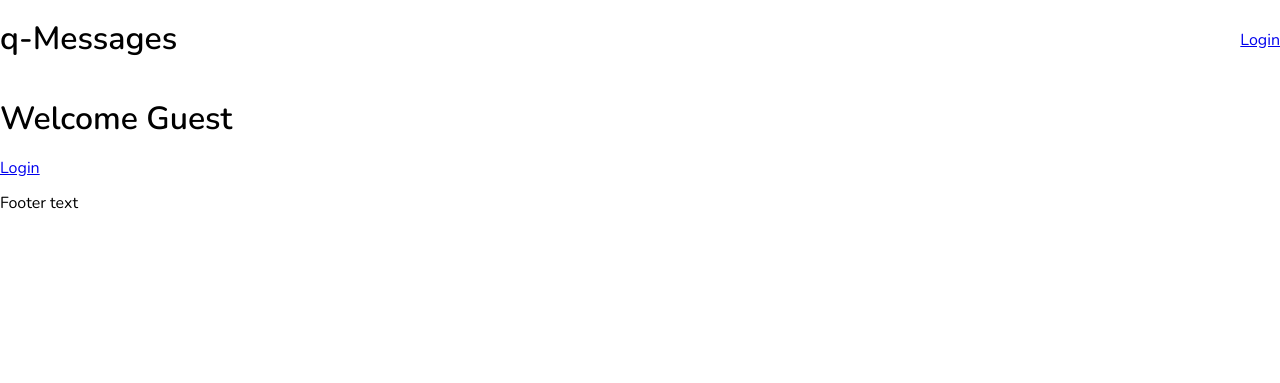
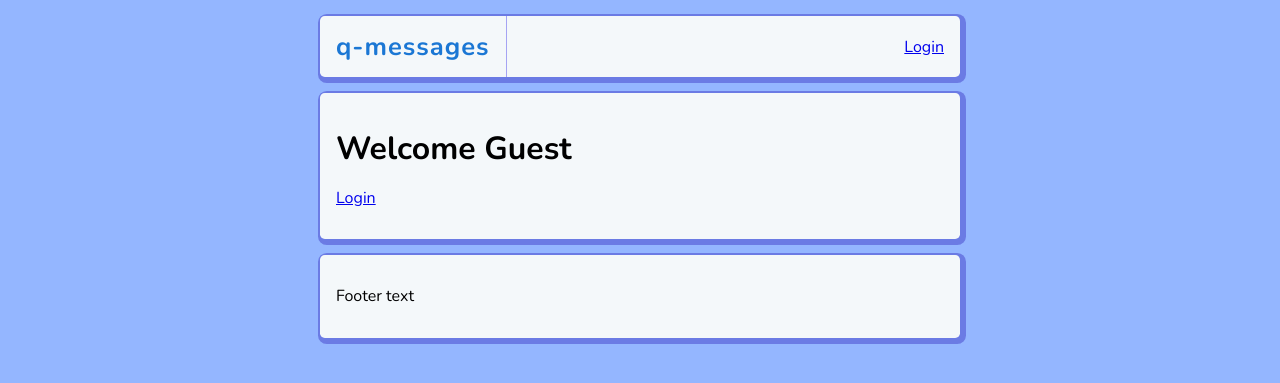
Before and after one commit to qvistdev09/q-messages, a Flask app: template templates/home.html in a window 1280 px wide. Shown: the top 383 px of the page. Run offline with Flask 2, Linux system fonts and the light colour scheme; the template is opened without the code that fills it, so the values that code supplies are empty.

Commit message:
Style tweaks

```diff
--- a/static/style.css
+++ b/static/style.css
@@ -1,13 +1,61 @@
-@import url("https://fonts.googleapis.com/css2?family=Nunito:wght@200;300;400;600&display=swap");
+@import url("https://fonts.googleapis.com/css2?family=Nunito:wght@200;300;400;600;700&display=swap");
 
 * {
   box-sizing: border-box;
   font-family: "Nunito", sans-serif;
 }
 
+:root {
+  --bg: rgb(148, 182, 255);
+  --lightBg: rgb(244, 248, 250);
+  --border: rgba(80, 75, 237, 0.484);
+}
+
+.body {
+  background-color: var(--bg);
+}
+
+.app-outer {
+  padding: 1rem;
+  display: flex;
+  justify-content: center;
+  align-items: stretch;
+}
+
+.app-inner {
+  flex: 1;
+  max-width: 40rem;
+  display: flex;
+  flex-direction: column;
+  gap: 1rem;
+}
+
+.card {
+  border-radius: 0.3rem;
+  background-color: var(--lightBg);
+  box-shadow: 2px 2px 0px 4px rgba(63, 58, 200, 0.484);
+}
+
+.padded {
+  padding: 1rem;
+}
+
 .header {
   display: flex;
   justify-content: space-between;
+  align-items: center;
+}
+
+.app-title {
+  margin: 0;
+  font-size: 1.6rem;
+  letter-spacing: 1px;
+  font-weight: 700;
+  color: rgb(27, 119, 212);
+  padding: 1rem;
+  border-right: 1px solid var(--border);
+  align-self: stretch;
+  display: flex;
   align-items: center;
 }
 
@@ -18,4 +66,5 @@
 .profile-picture-img {
   width: 100%;
   border-radius: 50%;
+  display: block;
 }
--- a/templates/base.html
+++ b/templates/base.html
@@ -1,24 +1,32 @@
 <!DOCTYPE html>
 <html lang="en">
   <head>
-  <link rel="stylesheet" href="static/normalize.css" />
-  <link rel="stylesheet" href="static/style.css" />
+    <link rel="stylesheet" href="static/normalize.css"/>
+    <link rel="stylesheet" href="static/style.css"/>
     <title>q-Messages</title>
   </head>
-<body>
-  <header class="header">
-    <h1>q-Messages</h1>
+  <body class="body">
+    <div class="app-outer">
+      <div class="app-inner">
+        <header class="header card">
+          <h1 class="app-title">q-messages</h1>
+          <div class="padded">
             {% if session %}
               <div class="profile-picture">
-        <img class="profile-picture-img" referrerpolicy="no-referrer" src="{{session.userinfo.picture}}" alt="{{session.userinfo.name}}'s profile picture" />
+                <img class="profile-picture-img" referrerpolicy="no-referrer" src="{{session.userinfo.picture}}" alt="{{session.userinfo.name}}'s profile picture"/>
               </div>
             {% else %}
-      <p><a href="/login">Login</a></p>
+              <a href="/login">Login</a>
             {% endif %}
+          </div>
         </header>
-  <main>{% block content %}{% endblock %}</main>
-  <footer>
+        <main class="card padded">
+          {% block content %}{% endblock %}
+        </main>
+        <footer class="card padded">
           <p>Footer text</p>
         </footer>
+      </div>
+    </div>
   </body>
 </html>
```
Lines whose indentation alone changed are shown as unchanged.
